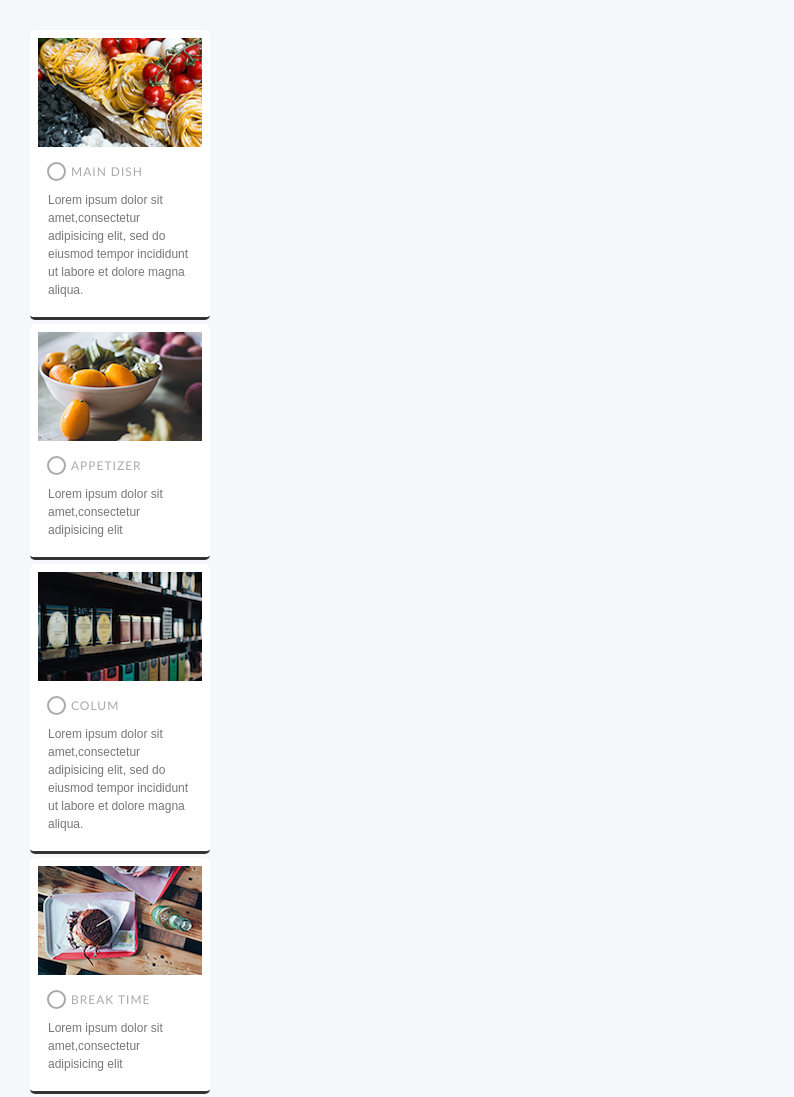
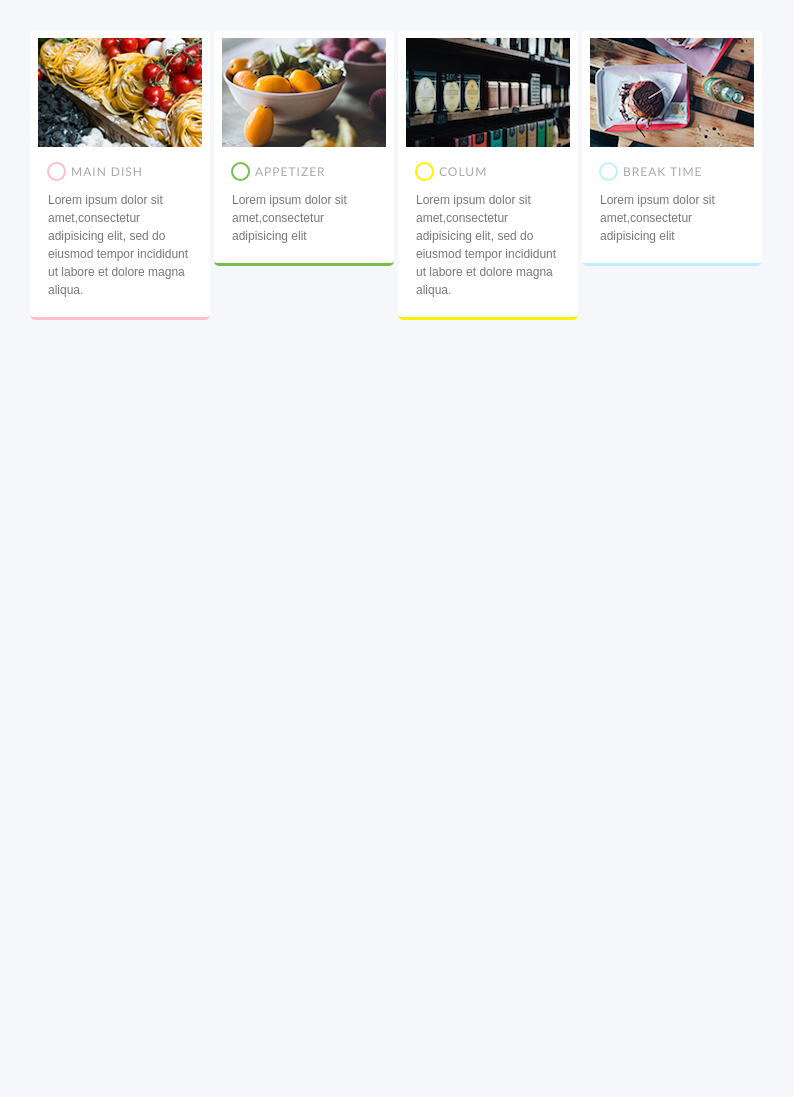
Before and after one commit to patatachan46/Grid-layout, a plain HTML site: page index.html in a window 1280 px wide. Shown: the whole page, without its empty margins (0-794 px from the left). After the commit the page ends 800 px from the top, so only its background shows below. Drawn offline with nearby package versions, Linux system fonts and the light colour scheme.

Commit message:
sixth commit

```diff
--- a/css/style.css
+++ b/css/style.css
@@ -77,3 +77,22 @@ categoryのcss
   box-shadow: 0 0 6px -1px rgba(0, 0, 0, 0.3);
   opacity: 0.8;
 }
+/*---------------------------------------------------------------
+カテゴリ別の色を指定するcss
+----------------------------------------------------------------*/
+.item-maindish,
+.item-maindish .category::before {
+  border-color: #ffc0cb;
+}
+.item-appetizer,
+.item-appetizer .category::before {
+  border-color: #76c047;
+}
+.item-colum,
+.item-colum .category::before {
+  border-color: #fff100;
+}
+.item-breaktime,
+.item-breaktime .category::before {
+  border-color: #c1efff;
+}
--- a/index.html
+++ b/index.html
@@ -7,35 +7,42 @@
 	<link rel="stylesheet" href="css/style.css">
 </head>
 <body>
-	<section class="item">
+	<section class="item item-maindish">
 		<a href="#">
 			<img class="image" src="images/image_S_1.jpg" alt="メインディッシュ">
 			<div class="category">MAIN DISH</div>
 			<p class="description">Lorem ipsum dolor sit amet,consectetur adipisicing elit, sed do eiusmod tempor incididunt ut labore et dolore magna aliqua.</p>
 		</a>
 	</section>
-	<section class="item">
+	<section class="item item-appetizer">
 		<a href="#">
 			<img class="image" src="images/image_S_2.jpg" alt="前菜">
 			<div class="category">APPETIZER</div>
 			<p class="description">Lorem ipsum dolor sit amet,consectetur adipisicing elit</p>
 		</a>
 	</section>
-	<section class="item">
+	<section class="item item-colum">
 		<a href="#">
 			<img class="image" src="images/image_S_3.jpg" alt="コラム">
 			<div class="category">COLUM</div>
 			<p class="description">Lorem ipsum dolor sit amet,consectetur adipisicing elit, sed do eiusmod tempor incididunt ut labore et dolore magna aliqua.</p>
 		</a>
 	</section>
-	<section class="item">
+	<section class="item item-breaktime">
 		<a href="#">
 			<img class="image" src="images/image_S_4.jpg" alt="おやつの時間">
 			<div class="category">BREAK TIME</div>
 			<p class="description">Lorem ipsum dolor sit amet,consectetur adipisicing elit</p>
 		</a>
 	</section>
-
+	<script src="http://cdnjs.cloudflare.com/ajax/libs/masonry/3.3.0/masonry.pkgd.js"></script>
+  <script>
+    new Masonry('body', {
+      itemSelector: '.item',
+      columnWidth: 180,
+      gutter: 4
+    });
+  </script>
 </body>
 
 </html>
```
